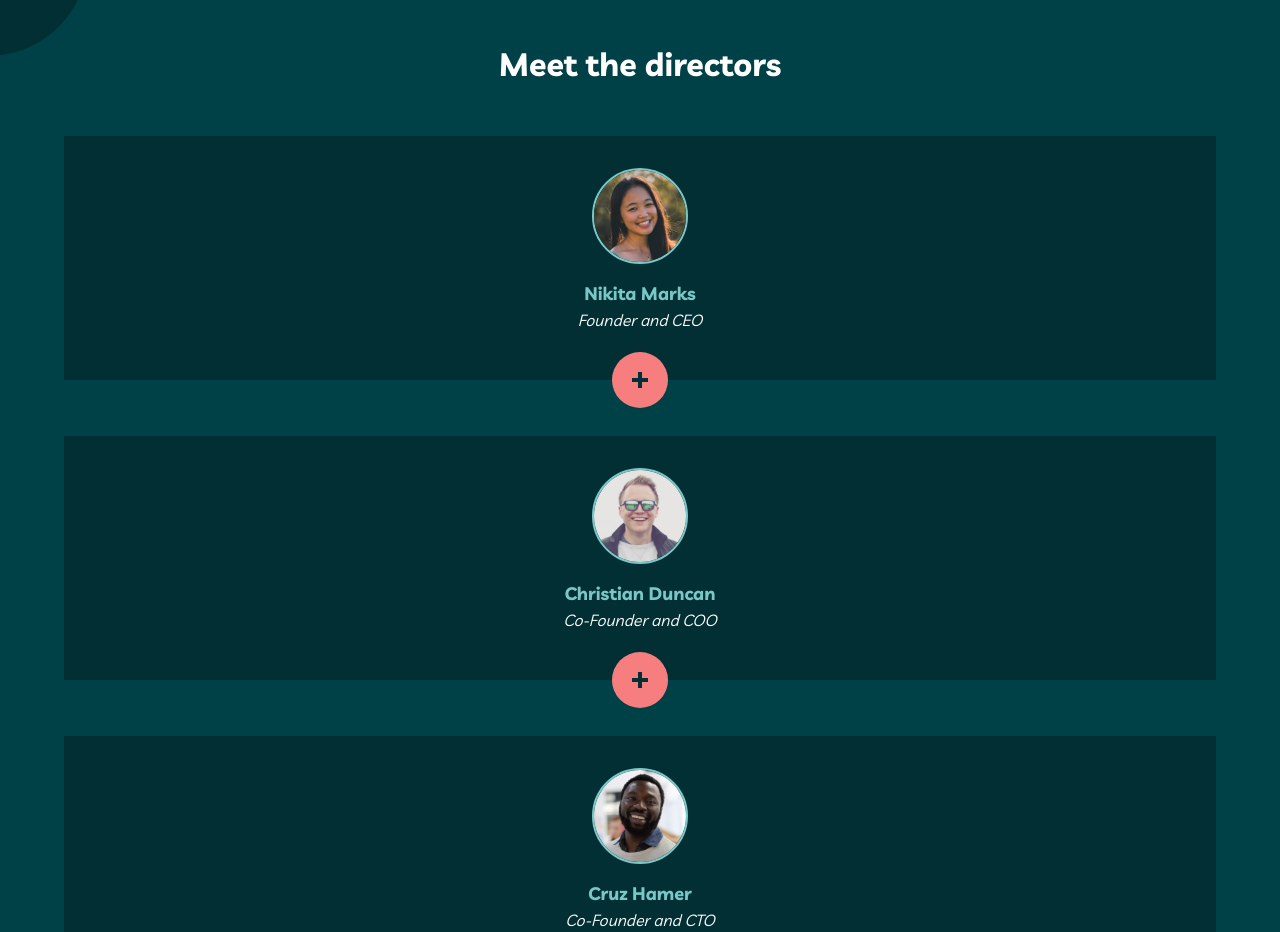
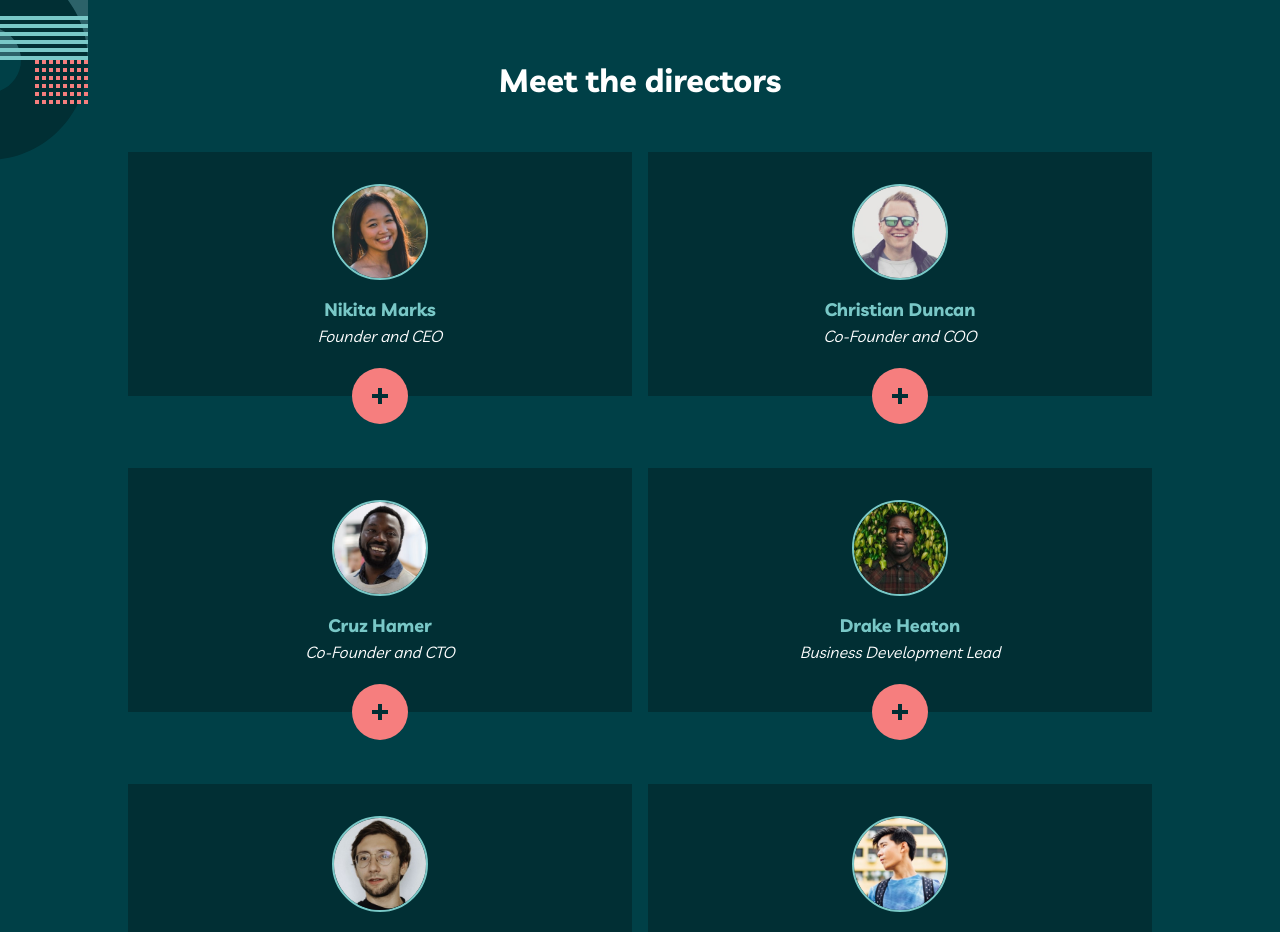
Before and after one commit to Braden0006/myteam-website, a React (Vite) app: page /about in a window 1280 px wide. Shown: the part 840-1772 px from the top of the page. Built offline with nearby package versions, Linux system fonts and the light colour scheme.

Commit message:
"AboutDirectors" and "AboutDirectorsCards" are responsive on tablet

```diff
--- a/src/Components/AboutDirectors/AboutDirectors.tsx
+++ b/src/Components/AboutDirectors/AboutDirectors.tsx
@@ -4,9 +4,9 @@ import AboutDirectorsCards from "../AboutDirectorsCards/AboutDirectorsCards";
 
 export default function AboutDirectors() {
   return (
-    <div className="about-direct relative flex flex-col items-center z-10 bg-lightergreen">
+    <div className="about-direct relative flex flex-col items-center z-1 bg-lightergreen">
       <svg
-        className="about-direct__pattern absolute -top-26 -left-28"
+        className="about-direct__pattern absolute -top-26 -left-28 md:top-0"
         xmlns="http://www.w3.org/2000/svg"
         width="200"
         height="200"
@@ -27,7 +27,7 @@ export default function AboutDirectors() {
           />
         </g>
       </svg>
-      <h2 className="about-direct__title mt-20 text-32 text-white font-livvic font-bold">
+      <h2 className="about-direct__title mt-20 text-32 text-white font-livvic font-bold md:mt-24">
         Meet the directors
       </h2>
 
--- a/src/Components/AboutDirectorsCards/AboutDirectorsCards.tsx
+++ b/src/Components/AboutDirectorsCards/AboutDirectorsCards.tsx
@@ -9,7 +9,7 @@ import Griffin from "../../Images/avatar-griffin.jpg";
 
 export default function AboutDirectorsCards() {
   return (
-    <div className="w-90v mt-12">
+    <div className="w-90v mt-12 md:grid md:grid-cols-2 md:gap-4 md:w-80v">
       <div className="relative flex flex-col items-center justify-center mb-14 bg-darkergreen">
         <img
           className="h-96px border-2 border-cyan rounded-full mt-8 mb-4"
@@ -100,7 +100,7 @@ export default function AboutDirectorsCards() {
         </span>
       </div>
 
-      <div className="relative flex flex-col items-center justify-center mb-14 bg-darkergreen">
+      <div className="relative flex flex-col items-center justify-center mb-14 bg-darkergreen md:mb-32">
         <img
           className="h-96px border-2 border-cyan rounded-full mt-8 mb-4"
           src={Griffin}
--- a/tailwind.config.js
+++ b/tailwind.config.js
@@ -68,6 +68,9 @@ module.exports = {
       lineHeight: {
         '12': '3rem',
         '16': '4rem',
+      },
+      zIndex: {
+        '1': '1',
       }
     },
   },
```
